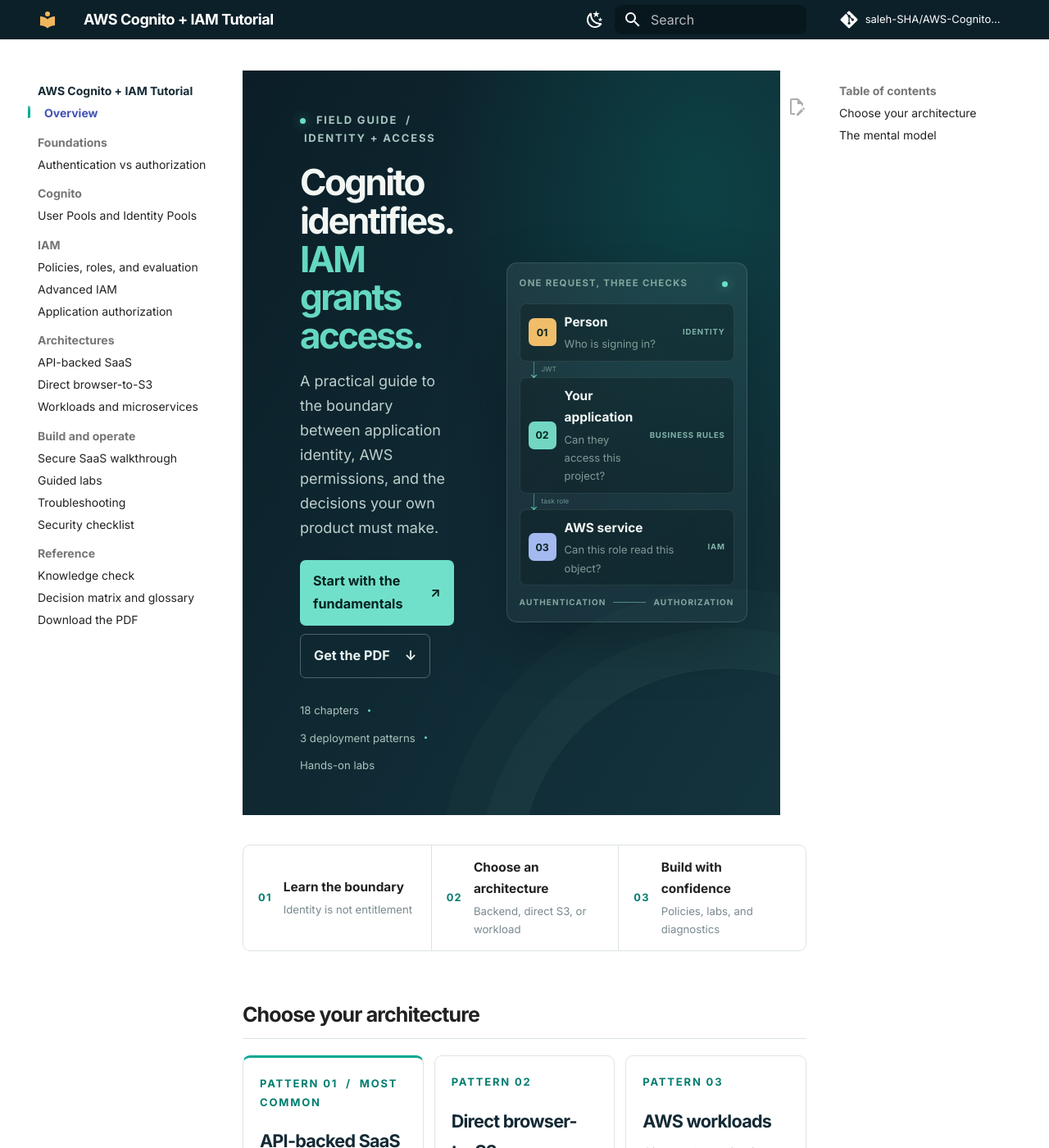
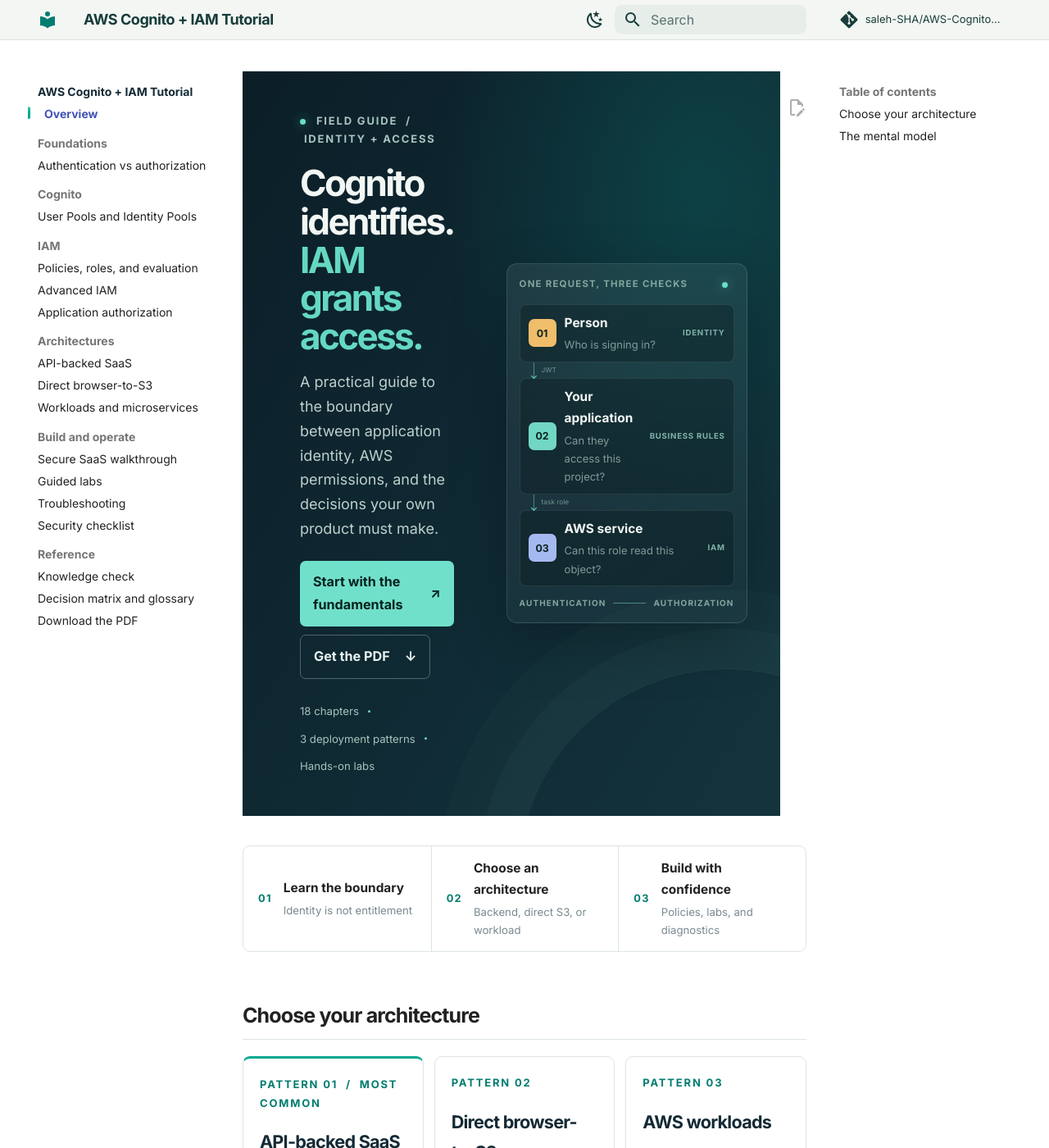
Before and after one commit to saleh-SHA/AWS-Cognito-IAM-Tutorial, an MkDocs documentation site: the page built from docs/index.md, in a window 1280 px wide and 1400 px high. Shown: the whole window at 82% size. Built offline with MkDocs 1.6.1 and Material for MkDocs 9.7.7, drawn with Linux system fonts in a browser that asks for light colours; comment, search, counter and statistics services are not loaded.

Commit message:
Lighten the site top bar

```diff
--- a/docs/stylesheets/extra.css
+++ b/docs/stylesheets/extra.css
@@ -35,11 +35,13 @@
   --md-typeset-a-color: #66ddca;
 }
 
-.md-header { background: var(--night); box-shadow: 0 1px 0 rgba(255,255,255,.07); }
-.md-tabs { background: var(--night); }
-.md-header__button.md-logo { color: var(--amber); }
+.md-header { background: #f3f6f2; color: #183d3b; border-bottom: 1px solid var(--line); box-shadow: none; }
+.md-tabs { background: #f3f6f2; color: #183d3b; border-bottom: 1px solid var(--line); }
+.md-header__title, .md-header__button, .md-header .md-icon, .md-tabs__link { color: #183d3b; }
+.md-header__button.md-logo { color: var(--teal-deep); }
 .md-header__title { font-weight: 650; letter-spacing: -.025em; }
-.md-search__form { border-radius: 9px; }
+.md-search__form { border-radius: 9px; background: #e7eeea; }
+.md-search__input::placeholder { color: #58706e; }
 .md-sidebar--primary .md-nav__title { font-weight: 700; color: var(--ink); }
 .md-nav__link--active { font-weight: 700; }
 .md-nav__link--active::before { content: ""; display: inline-block; width: 4px; height: 1.1em; background: var(--teal); border-radius: 4px; margin: 0 9px -3px -13px; }
@@ -56,6 +58,15 @@
 .md-typeset table:not([class]) tr:hover { background: rgba(0,168,145,.035); }
 .md-typeset .admonition, .md-typeset details { border-radius: 9px; }
 .md-footer { background: var(--night); }
+
+[data-md-color-scheme="slate"] .md-header,
+[data-md-color-scheme="slate"] .md-tabs { background: #0c2029; color: #e6efed; border-color: #29434b; }
+[data-md-color-scheme="slate"] .md-header__title,
+[data-md-color-scheme="slate"] .md-header__button,
+[data-md-color-scheme="slate"] .md-header .md-icon,
+[data-md-color-scheme="slate"] .md-tabs__link { color: #e6efed; }
+[data-md-color-scheme="slate"] .md-search__form { background: #1b343d; }
+[data-md-color-scheme="slate"] .md-search__input::placeholder { color: #a9bfbd; }
 
 .home-hero {
   position: relative;
```
